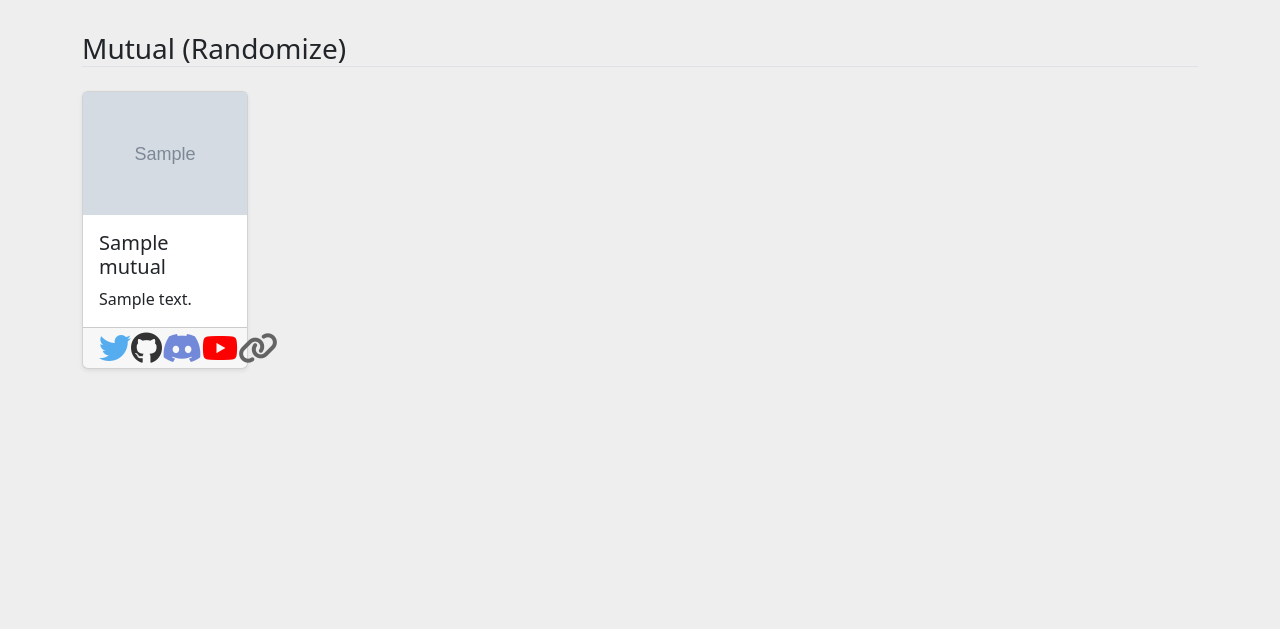
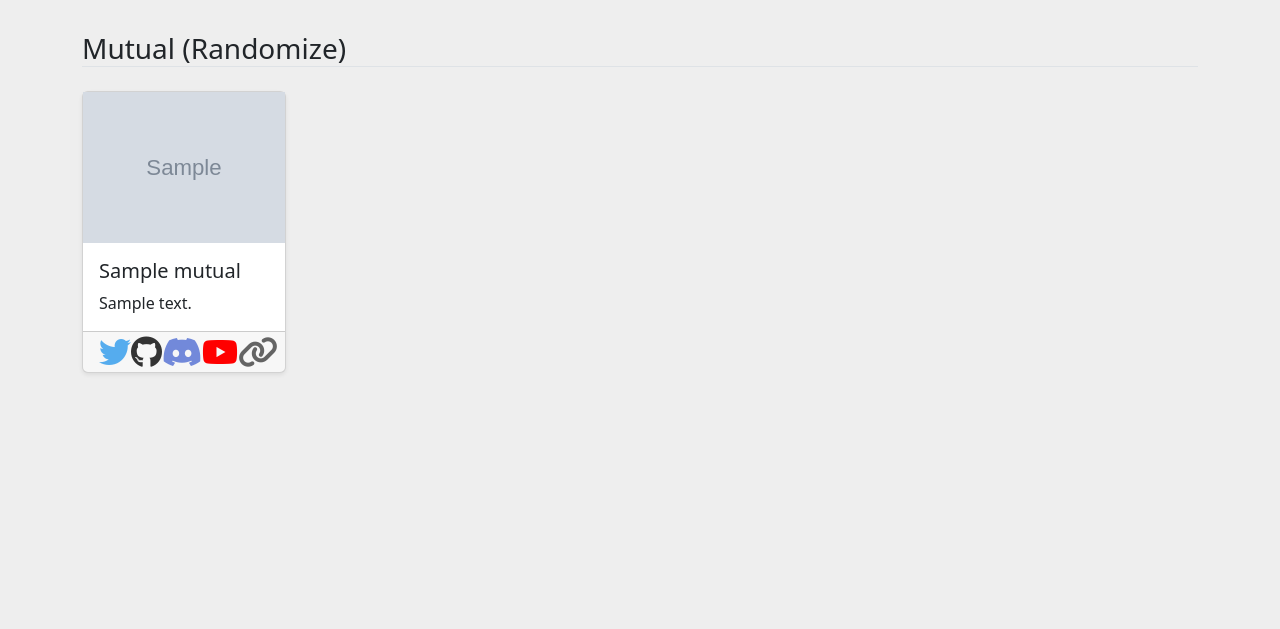
Before and after one commit to bensuperpc/bensuperpc_website, a Flask app: page /mutual in a window 1280 px wide. Shown: the part 56-685 px from the top of the page. Run offline with Flask 2, Linux system fonts and the light colour scheme; tables that the repository leaves empty hold one stand-in row (values such as "Sample post"); grey boxes marked "Sample" are stand-in pictures; parts of the project's set-up code (start-up, migrations or seed data) failed here and were passed over; some libraries are stand-ins or nearby versions.

Commit message:
Update mutual
Signed-off-by: Bensuperpc <bensuperpc@gmail.com>

```diff
--- a/project/templates/mutual.html
+++ b/project/templates/mutual.html
@@ -8,7 +8,7 @@
                 <h3 class="border-bottom mb-4">{% block title %} Mutual (Randomize) {% endblock %}</h3>
             </div>
         </div>
-        <div class="row">
+        <div class="row row-cols-1 row-cols-sm-2 row-cols-md-3 row-cols-lg-4 row-cols-xl-5 row-cols-xxl-6">
             {% for mutual in mutuals %}
             <div class="col-lg-2 mb-3 d-flex align-items-stretch">
                 <div class="card hover-scale shadow-sm">
```
